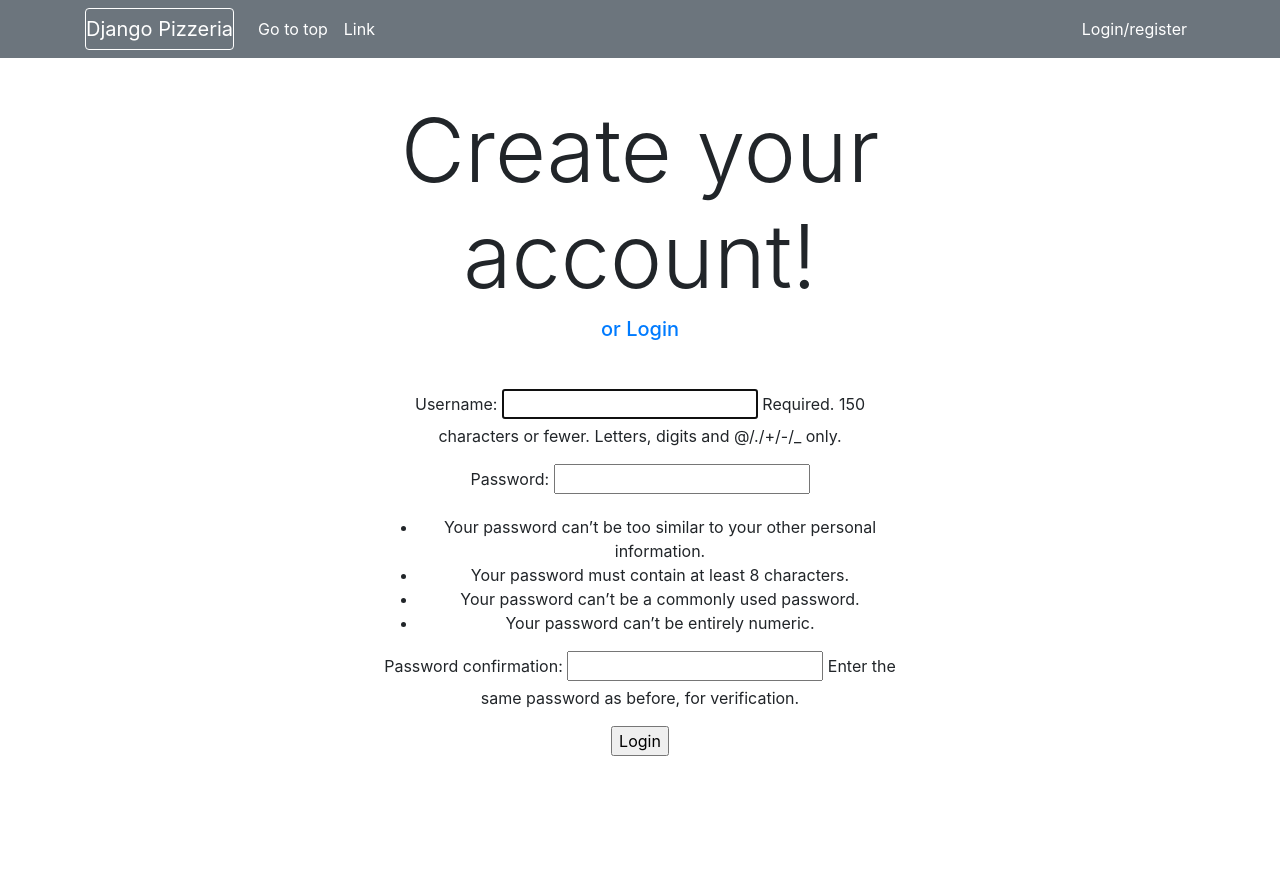
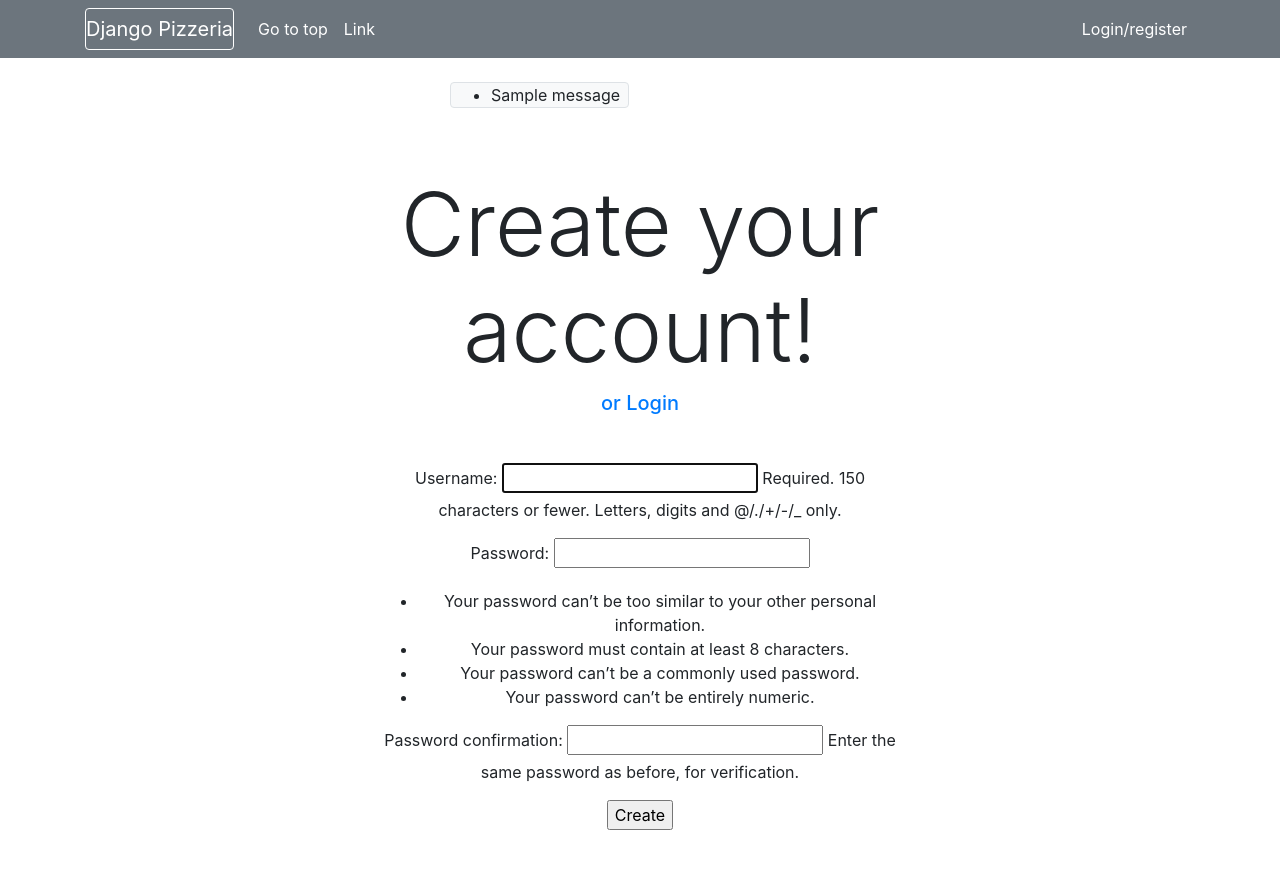
Before and after one commit to Zachary-Jackson/Django-Pizzeria, a Django app: page /accounts/create_account in a window 1280 px wide. Before the commit the page ends 756 px from the top, so only its background shows below. Run offline with Django 3.2, Linux system fonts and the light colour scheme; tables that the repository leaves empty hold one stand-in row (values such as "Sample post"); one stand-in notice (Sample message) is shown; some libraries are stand-ins or nearby versions.

Commit message:
Messages System
The messages system has been added for the project allowing the user to see that they have been logged out, and when a profile has been created.

```diff
--- a/pizzeria/accounts/templates/accounts/create_account.html
+++ b/pizzeria/accounts/templates/accounts/create_account.html
@@ -11,7 +11,7 @@
       <form method="POST" class="mb-5">
         {% csrf_token %}
         {{ form.as_p }}
-      <input type="submit" class="button-primary" value="Login">
+        <input type="submit" class="button-primary" value="Create">
       </form>
     </div>
 
--- a/pizzeria/accounts/templates/accounts/login.html
+++ b/pizzeria/accounts/templates/accounts/login.html
@@ -6,7 +6,11 @@
     <div class="col-sm-6 mx-auto">
 
       <h1 class="display-2 mt-5">Login</h1>
-    <h5 class="mb-5"><a href="{% url 'accounts:create_account' %}">or create an account</a></h5>
+      <h5 class="mb-5">
+        <a href="{% url 'accounts:create_account' %}">
+          or create an account
+        </a>
+      </h5>
 
       <form method="POST" class="mb-5">
         {% csrf_token %}
--- a/pizzeria/accounts/views.py
+++ b/pizzeria/accounts/views.py
@@ -1,3 +1,4 @@
+from django.contrib import messages
 from django.contrib.auth import login, logout
 from django.contrib.auth.decorators import login_required
 from django.contrib.auth.forms import AuthenticationForm, UserCreationForm
@@ -14,16 +15,25 @@ def create_account(request):
     :return if GET request: render 'accounts/create_account.html'
     :return if successful POST: return redirect 'accounts:create_account'
     """
+    form = UserCreationForm
+
     # If the HTTP method is POST we check the form for validity
     if request.method == 'POST':
-        form = UserCreationForm(data = request.POST)
+        form = UserCreationForm(data=request.POST)
 
         # If the form is valid, save the form and preform a redirect
         if form.is_valid():
             form.save()
+
+            # Create a message telling the user a new account was created
+            account_name = form.cleaned_data['username']
+            messages.success(
+                request,
+                f'A new account named {account_name} has been created!'
+            )
+
             return redirect('accounts:login')
 
-    form = UserCreationForm
     return render(request, 'accounts/create_account.html', {'form': form})
 
 
@@ -35,15 +45,18 @@ def login_user(request):
     :return if GET request: render 'accounts:login'
     :return if successful POST request: return redirect 'homepage'
     """
+    form = AuthenticationForm
+
     if request.method == 'POST':
         form = AuthenticationForm(data=request.POST)
         if form.is_valid():
+
+            # Get the user and log them in
             user = form.get_user()
             login(request, user)
 
             return redirect('homepage')
 
-    form = AuthenticationForm
     return render(request, 'accounts/login.html', {'form': form})
 
 
@@ -57,4 +70,5 @@ def logout_user(request):
     """
     # Log the user out and redirect them to the homepage
     logout(request)
+    messages.success(request, 'You have been logged out')
     return redirect('homepage')
--- a/pizzeria/templates/main_layout_template.html
+++ b/pizzeria/templates/main_layout_template.html
@@ -13,11 +13,29 @@
   <title>Django Pizzeria</title>
 </head>
 
+
+{# Messages #}
+<div class="container">
+  <div class="row">
+    {% if messages %}
+      <div class="offset-md-5 offset-lg-4 mt-4">
+      <ul class="messages border rounded bg-light mt-2">
+        {% for message in messages %}
+          <li{% if message.tags %}
+            class="{{ message.tags }} mr-2"{% endif %}>{{ message }}</li>
+        {% endfor %}
+      </ul>
+    {% endif %}
+    </div>
+  </div>
+</div>
+{# / Messages #}
+
+
 <body style="padding-top: 50px;">
 {% block top_navbar %} {% endblock top_navbar %}
 {% block body %} {% endblock body %}
 </body>
-
 
 
 {% block footer_navbar %} {% endblock footer_navbar %}
```
Also changed, not shown: pizzeria/accounts/templates/accounts/temp.html (deleted, +0 -10 lines). Lines whose indentation alone changed are shown as unchanged.
